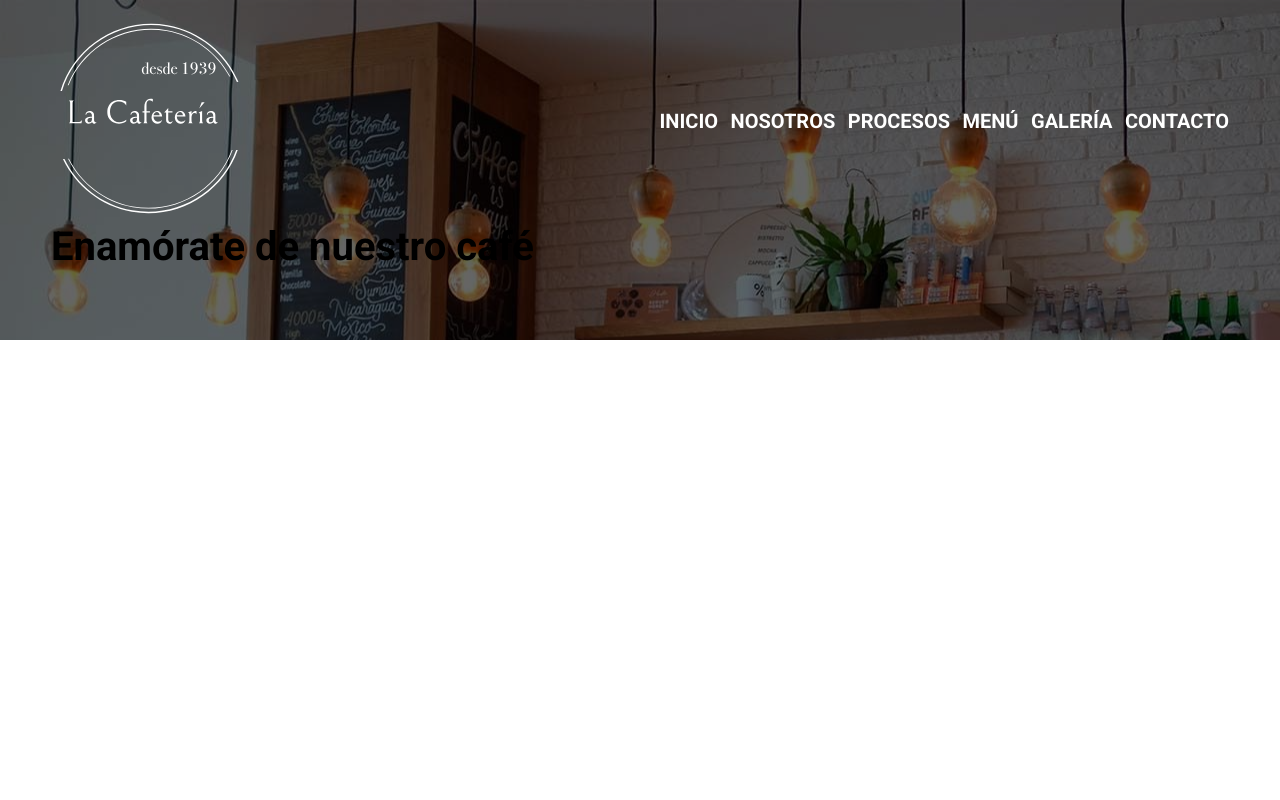
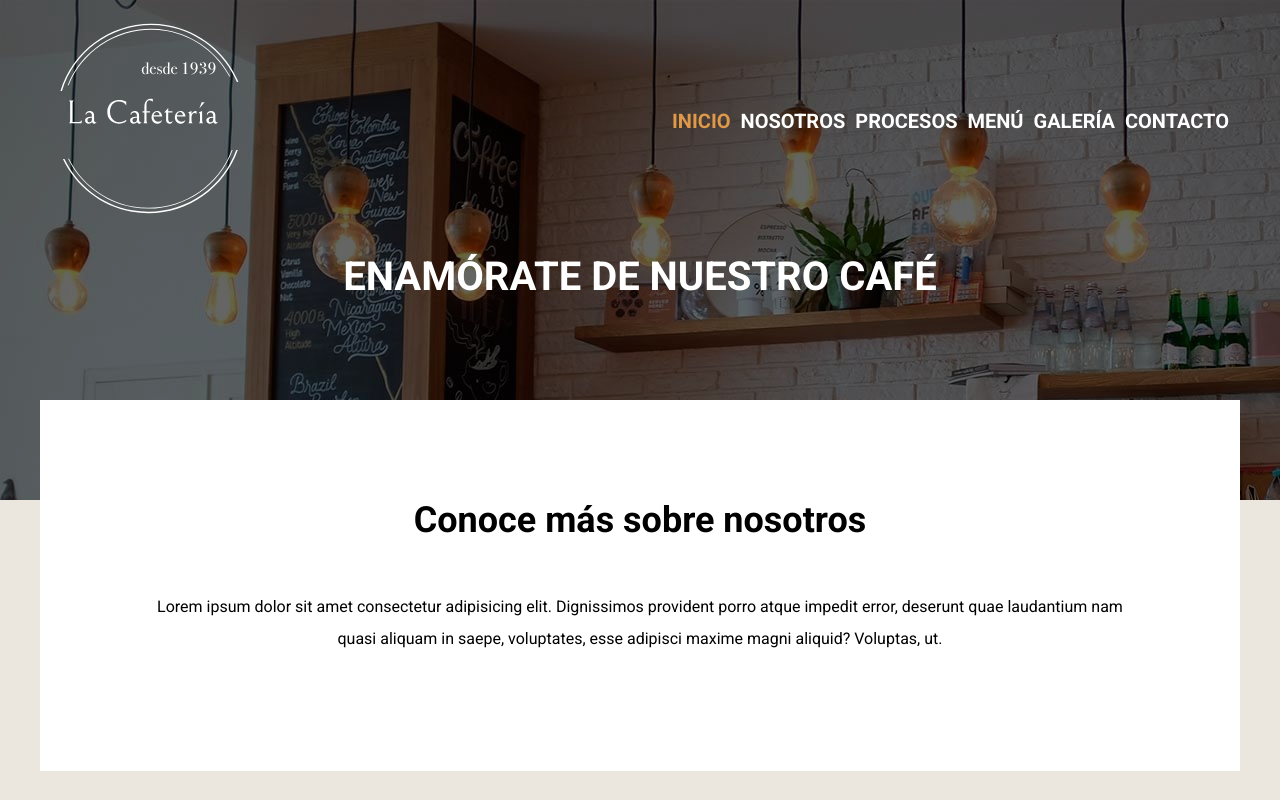
Before and after one commit to martaalcazarr/cafeteria, a website: page index.html in a window 1280 px wide. Drawn offline with Linux system fonts and the light colour scheme.

Commit message:
header y navegacion

```diff
--- a/index.html
+++ b/index.html
@@ -18,7 +18,7 @@
                     <img src="build/img/logo.svg" alt="logocafeteria">
                 </div>
                 <nav class="nav-principal">
-                    <a href="index.html">Inicio</a>
+                    <a class="activo" href="index.html">Inicio</a>
                     <a href="nosotros.html">Nosotros</a>
                     <a href="procesos.html">Procesos</a>
                     <a href="menu.html">Menú</a>
@@ -32,5 +32,14 @@
             </div>
         </div>
     </header>
+    <main class="contenedor contenido-principal text-center">
+        <h2>
+            <span>Conoce más</span>
+            sobre nosotros
+        </h2>
+        <p>
+            Lorem ipsum dolor sit amet consectetur adipisicing elit. Dignissimos provident porro atque impedit error, deserunt quae laudantium nam quasi aliquam in saepe, voluptates, esse adipisci maxime magni aliquid? Voluptas, ut.
+        </p>
+    </main>
 </body>
 </html>
--- a/src/scss/app.scss
+++ b/src/scss/app.scss
@@ -1,3 +1,4 @@
 //con use carga y compila los archivos
 @use 'base';
 @use 'header';
+@use 'inicio';
--- a/src/scss/base/_globales.scss
+++ b/src/scss/base/_globales.scss
@@ -11,10 +11,12 @@ html{
 body{
     font-family: v.$fuente_principal;
     font-size: 1.6rem;
+    background-color: v.$cafeClaro;
 }
 p{
     color: v.$negro;
-    font-size: 2rem;
+    font-size: 1.6rem;
+    line-height: 2;
 }
 .contenedor{
     width: 95%;
@@ -28,15 +30,3 @@ img{
     max-width: 100%;
     display: block;
 }
-h1, h2, h3{
-    margin: 0 0 v.$separacion 0;
-}
-h1{
-    font-size: 4rem;
-}
-h2{
-    font-size: 3.6rem;
-}
-h3{
-    font-size: 3.2rem;
-}
--- a/src/scss/base/_index.scss
+++ b/src/scss/base/_index.scss
@@ -2,4 +2,6 @@
 @forward 'normalize';
 @forward 'variables';
 @forward 'globales';
+@forward 'mixins';
+@forward 'tipografia';
 @forward 'utilidades';
--- /dev/null
+++ b/src/scss/base/_tipografia.scss
@@ -0,0 +1,14 @@
+@use 'variables' as v;
+
+h1, h2, h3{
+    margin: 0 0 v.$separacion 0;
+}
+h1{
+    font-size: 4rem;
+}
+h2{
+    font-size: 3.6rem;
+}
+h3{
+    font-size: 3.2rem;
+}
--- a/src/scss/base/_variables.scss
+++ b/src/scss/base/_variables.scss
@@ -7,10 +7,11 @@ $tablet: 768px;
 $desktop: 1024px;
 
 //colores
-$primario: #E8505B;
-$secundario: #455A64;
+$primario: #4b2718;
+$secundario: #e09948;
 $negro: #000000;
 $blanco: #FFFFFF;
 $grisClaro: #eceeef;
+$cafeClaro: #ebe7de;
 //unidades
 $separacion: 5rem;
--- a/src/scss/header/_header.scss
+++ b/src/scss/header/_header.scss
@@ -9,6 +9,7 @@
     }
     @include m.tablet{
         padding: 3rem;
+        min-height: 50rem;
     }
     @include m.desktop{
         padding: 2rem;
@@ -26,6 +27,15 @@
     }
     .contenido-header{
         position: relative;
+        h1{
+            text-align: center;
+            color: v.$blanco;
+            text-transform: uppercase;
+            margin-top: 5rem;
+            @include m.tablet {
+                margin-top: 3rem;
+             }
+        }
     }
 }
 
--- a/src/scss/header/_navegacion.scss
+++ b/src/scss/header/_navegacion.scss
@@ -1,10 +1,10 @@
 @use 'base/mixins' as m;
 @use 'base/variables' as v;
-@use 'sass:math';
 
 .nav-principal{
     display: flex;
     flex-direction: column;
+    margin-top: 5rem;
 
     a {
         text-align: center;
@@ -12,10 +12,21 @@
         font-size: 2rem;
         text-transform: uppercase;
         font-weight: 700;
+        margin-bottom: 1rem;
+        @include m.tablet {
+            margin-bottom: 0;
+         }
+         &:hover{
+            color: v.$secundario;
+         }
+         &.activo{
+            color: v.$secundario;
+         }
     }
 
     @include m.tablet {
         flex-direction: row;
-        gap: math.div(v.$separacion, 4);
+        gap: 1rem;
+        margin-top: 0;
      }
 }
--- /dev/null
+++ b/src/scss/inicio/_contenido.scss
@@ -0,0 +1,12 @@
+@use 'base/variables' as v;
+@use 'base/mixins' as m;
+
+.contenido-principal{
+    background-color: v.$blanco;
+    padding: 2rem;
+    @include m.tablet {
+        padding: 10rem;
+        margin-top: -10rem;
+        position: relative;
+     }
+}
--- /dev/null
+++ b/src/scss/inicio/_index.scss
@@ -0,0 +1 @@
+@forward 'contenido'
```
Also changed, not shown: build/css/app.css.
